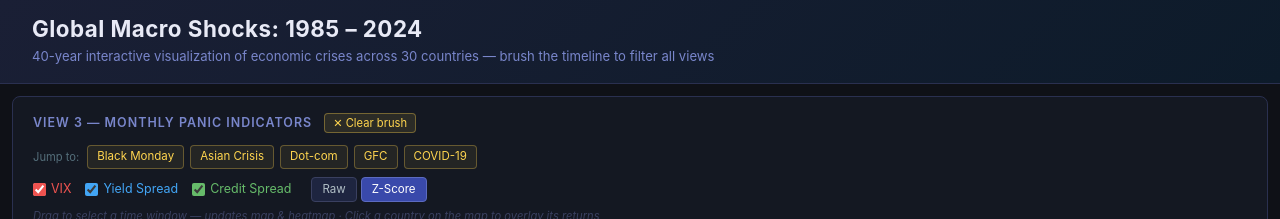
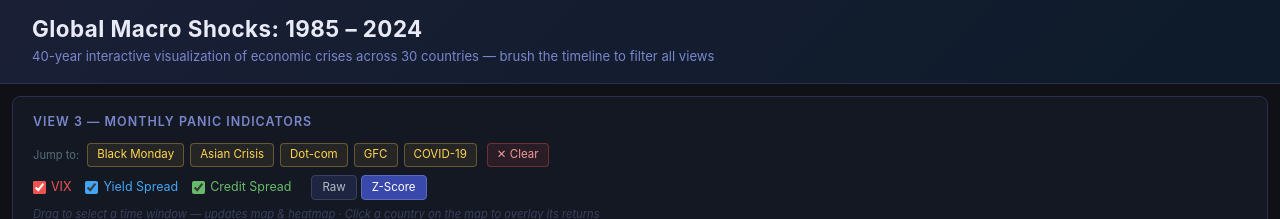
Before and after one commit to ChenyueHan43/macro-shocks-vis, a Next.js app: page / in a window 1280 px wide. Both pictures are taken after a click on the button "Black Monday". Shown: the top 219 px of the page. Built offline with nearby package versions, Linux system fonts and the light colour scheme; no server answers.

Commit message:
Fix clear brush: move button into TimeSeriesChart, clear D3 selection directly

```diff
--- a/components/TimeSeriesChart.js
+++ b/components/TimeSeriesChart.js
@@ -47,6 +47,7 @@ export function TimeSeriesChart({ data, onBrushChange, countryData, countryName
   const [mode, setMode] = useState("zscore");
   const [hoverInfo, setHoverInfo] = useState(null);
   const [jumpRequest, setJumpRequest] = useState(null);
+  const [hasSelection, setHasSelection] = useState(false);
 
   // ── Main chart effect ──
   useEffect(() => {
@@ -208,12 +209,14 @@ export function TimeSeriesChart({ data, onBrushChange, countryData, countryName
         if (suppressEndRef.current) { suppressEndRef.current = false; return; }
         if (!event.selection) {
           currentSelectionRef.current = null;
+          setHasSelection(false);
           brushLabelL.attr("display", "none");
           brushLabelR.attr("display", "none");
           onBrushChange && onBrushChange(null);
           return;
         }
         currentSelectionRef.current = event.selection;
+        setHasSelection(true);
         onBrushChange && onBrushChange(event.selection.map((px) => x.invert(px)));
       });
 
@@ -231,13 +234,20 @@ export function TimeSeriesChart({ data, onBrushChange, countryData, countryName
       brushLabelR.attr("x", px1).attr("display", null).text(fmt(x.invert(px1)));
     }
 
-    // Store brush move function for crisis jump
+    // Store brush move + clear functions
     brushMoveRef.current = {
       moveTo: (dates) => {
         const px0 = x(dates[0]), px1 = x(dates[1]);
         suppressEndRef.current = true;
         currentSelectionRef.current = [px0, px1];
         brushG.call(brush.move, [px0, px1]);
+      },
+      clear: () => {
+        suppressEndRef.current = true;
+        brushG.call(brush.move, null);
+        currentSelectionRef.current = null;
+        brushLabelL.attr("display", "none");
+        brushLabelR.attr("display", "none");
       },
     };
 
@@ -279,9 +289,16 @@ export function TimeSeriesChart({ data, onBrushChange, countryData, countryName
   useEffect(() => {
     if (!jumpRequest || !brushMoveRef.current) return;
     brushMoveRef.current.moveTo(jumpRequest);
+    setHasSelection(true);
     onBrushChange && onBrushChange(jumpRequest);
     setJumpRequest(null);
   }, [jumpRequest]); // eslint-disable-line
+
+  const handleClear = () => {
+    brushMoveRef.current?.clear();
+    setHasSelection(false);
+    onBrushChange && onBrushChange(null);
+  };
 
   const toggleKey = (key) => {
     setActiveKeys((prev) => {
@@ -295,8 +312,8 @@ export function TimeSeriesChart({ data, onBrushChange, countryData, countryName
   return (
     <div>
       {/* ── Feature 6: Crisis quick-jump bar ── */}
-      <div style={{ display: "flex", gap: 6, flexWrap: "wrap", marginBottom: 8 }}>
-        <span style={{ fontSize: "0.7rem", color: "#546e7a", alignSelf: "center", marginRight: 2 }}>Jump to:</span>
+      <div style={{ display: "flex", gap: 6, flexWrap: "wrap", marginBottom: 8, alignItems: "center" }}>
+        <span style={{ fontSize: "0.7rem", color: "#546e7a", marginRight: 2 }}>Jump to:</span>
         {CRISIS_PRESETS.map((c) => (
           <button key={c.label}
             onClick={() => setJumpRequest([c.start, c.end])}
@@ -311,6 +328,19 @@ export function TimeSeriesChart({ data, onBrushChange, countryData, countryName
             {c.label}
           </button>
         ))}
+        {hasSelection && (
+          <button onClick={handleClear}
+            style={{
+              marginLeft: 4, background: "rgba(239,83,80,0.1)", border: "1px solid rgba(239,83,80,0.35)",
+              color: "#ef9a9a", borderRadius: 4, padding: "2px 9px",
+              fontSize: "0.72rem", cursor: "pointer", transition: "background 0.15s",
+            }}
+            onMouseEnter={(e) => (e.currentTarget.style.background = "rgba(239,83,80,0.2)")}
+            onMouseLeave={(e) => (e.currentTarget.style.background = "rgba(239,83,80,0.1)")}
+          >
+            ✕ Clear
+          </button>
+        )}
       </div>
 
       {/* Controls */}
--- a/pages/index.js
+++ b/pages/index.js
@@ -124,29 +124,7 @@ export default function Home() {
 
       {/* Row 1: View 3 — Monthly Time-Series (full width) */}
       <div className="view-panel">
-        <div className="view-title">
-          View 3 — Monthly Panic Indicators
-          {brushYears && (
-            <button
-              onClick={() => setBrushRange(null)}
-              style={{
-                marginLeft: 12,
-                background: "rgba(255,213,79,0.1)",
-                border: "1px solid rgba(255,213,79,0.35)",
-                color: "#ffd54f",
-                borderRadius: 4,
-                padding: "1px 8px",
-                fontSize: "0.7rem",
-                cursor: "pointer",
-                fontWeight: 400,
-                textTransform: "none",
-                letterSpacing: 0,
-              }}
-            >
-              ✕ Clear brush
-            </button>
-          )}
-        </div>
+        <div className="view-title">View 3 — Monthly Panic Indicators</div>
         <TimeSeriesChart
           data={monthlyData}
           onBrushChange={handleBrushChange}
```
